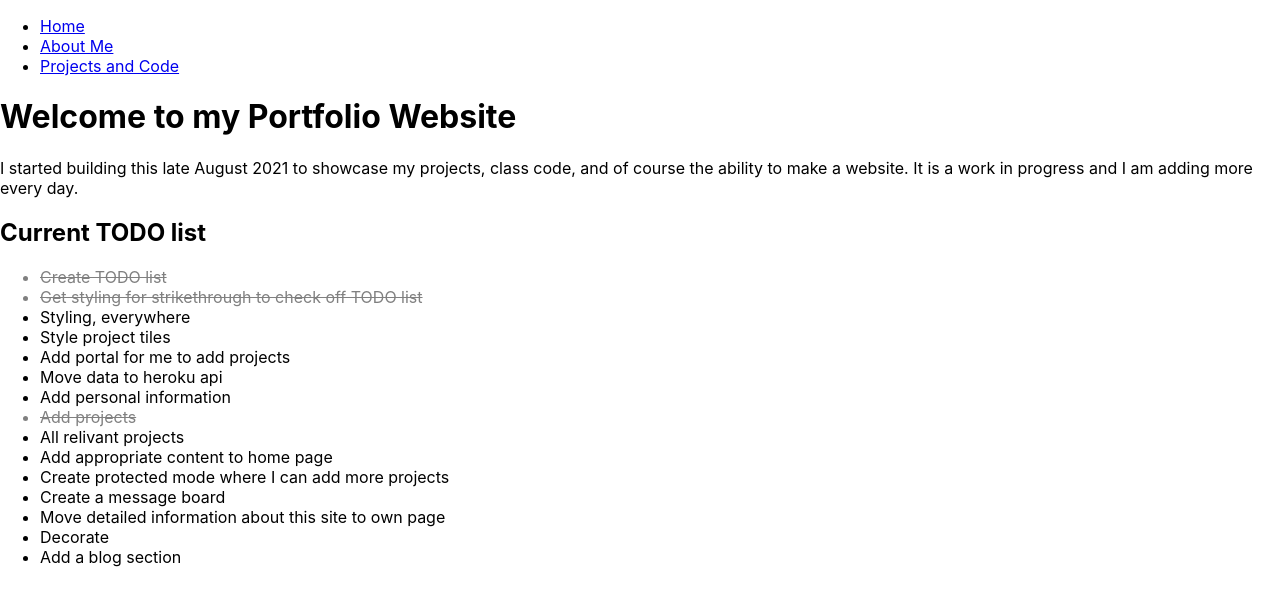
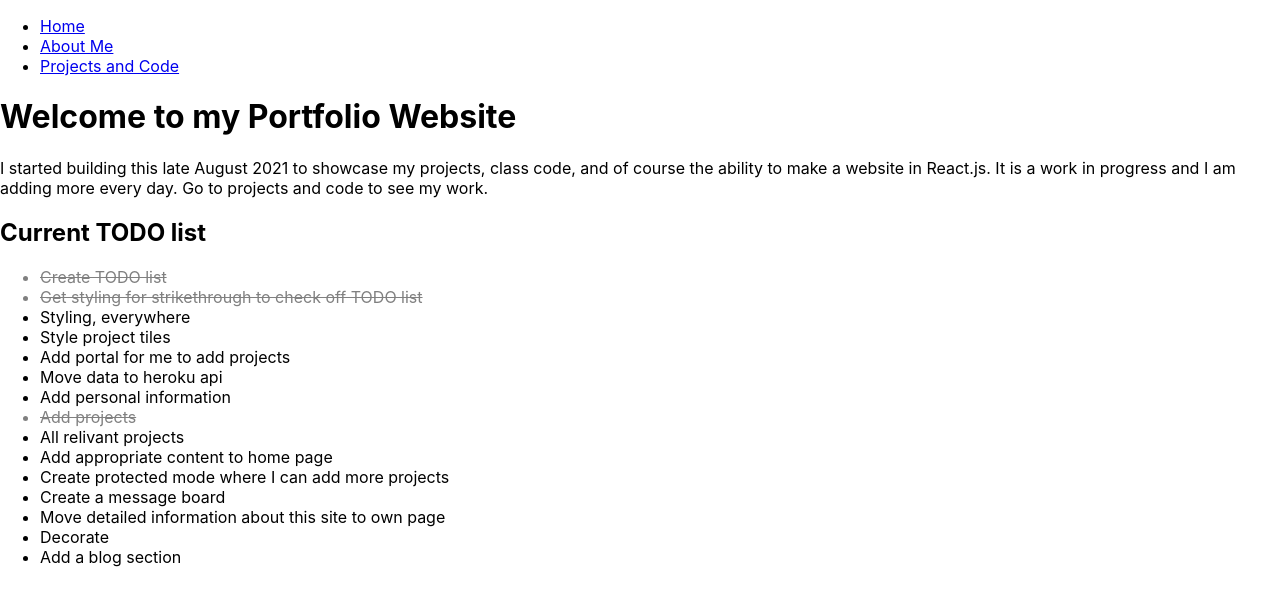
Before and after one commit to jbottelb/portfolio, a React (Create React App) app: page / in a window 1280 px wide. Shown: the top 606 px of the page. Built offline with nearby package versions, Linux system fonts and the light colour scheme.

Commit message:
Update home.js

```diff
--- a/src/Components/home.js
+++ b/src/Components/home.js
@@ -9,8 +9,8 @@ const Home = () => {
      </h1>
     <p>
       I started building this late August 2021 to showcase
-      my projects, class code, and of course the ability to make a website.
-      It is a work in progress and I am adding more every day.
+      my projects, class code, and of course the ability to make a website in React.js.
+      It is a work in progress and I am adding more every day. Go to projects and code to see my work.
     </p>
     <h2>
         Current TODO list
```
